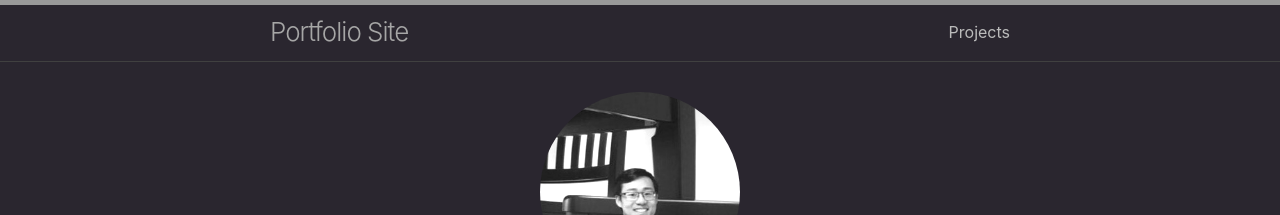
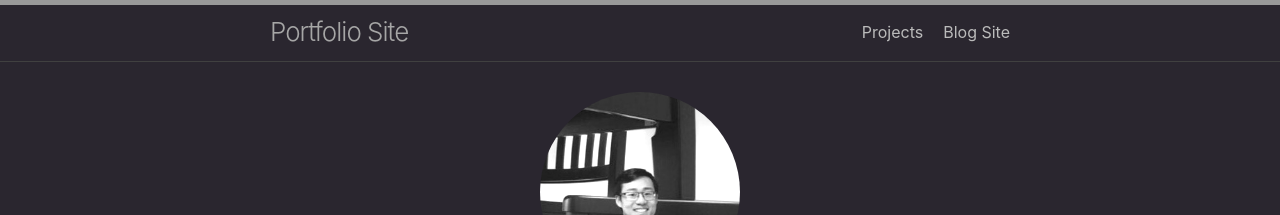
Before and after one commit to xyjiang970/xyjiang970.github.io, a Jekyll site: the page built from index.md, in a window 1280 px wide. Shown: the top 215 px of the page. Built offline with Jekyll 4.4.1, drawn with Linux system fonts in a browser that asks for light colours.

Commit message:
Update _config.yml

```diff
--- a/_config.yml
+++ b/_config.yml
@@ -51,7 +51,7 @@ minima:
 # this and add the path to the pages in order as they should show up
 header_pages:
  - projects/projects_home.md
- - /blog_link.md
+ - blog_link.md
 
 # Build settings
 theme: minima
```
